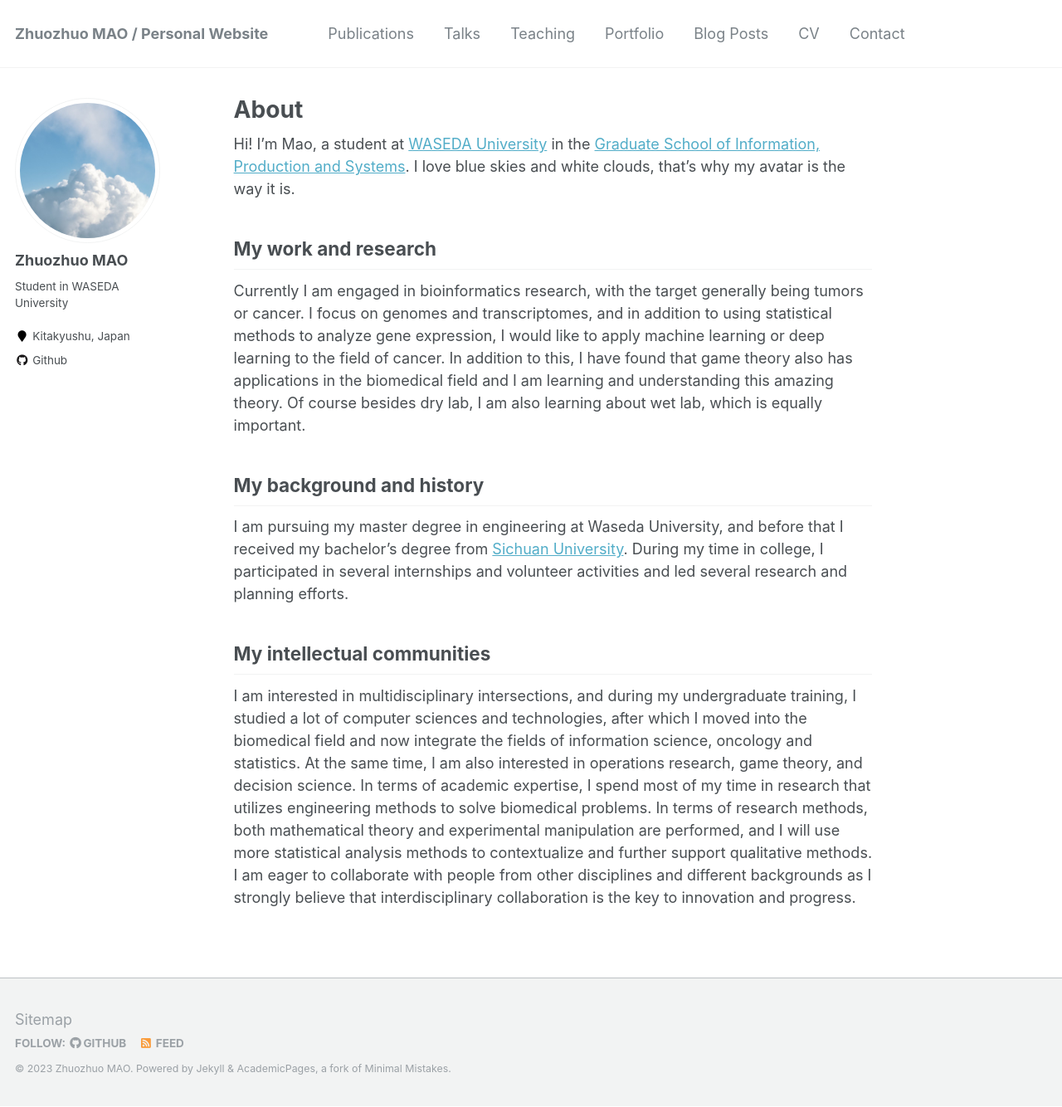
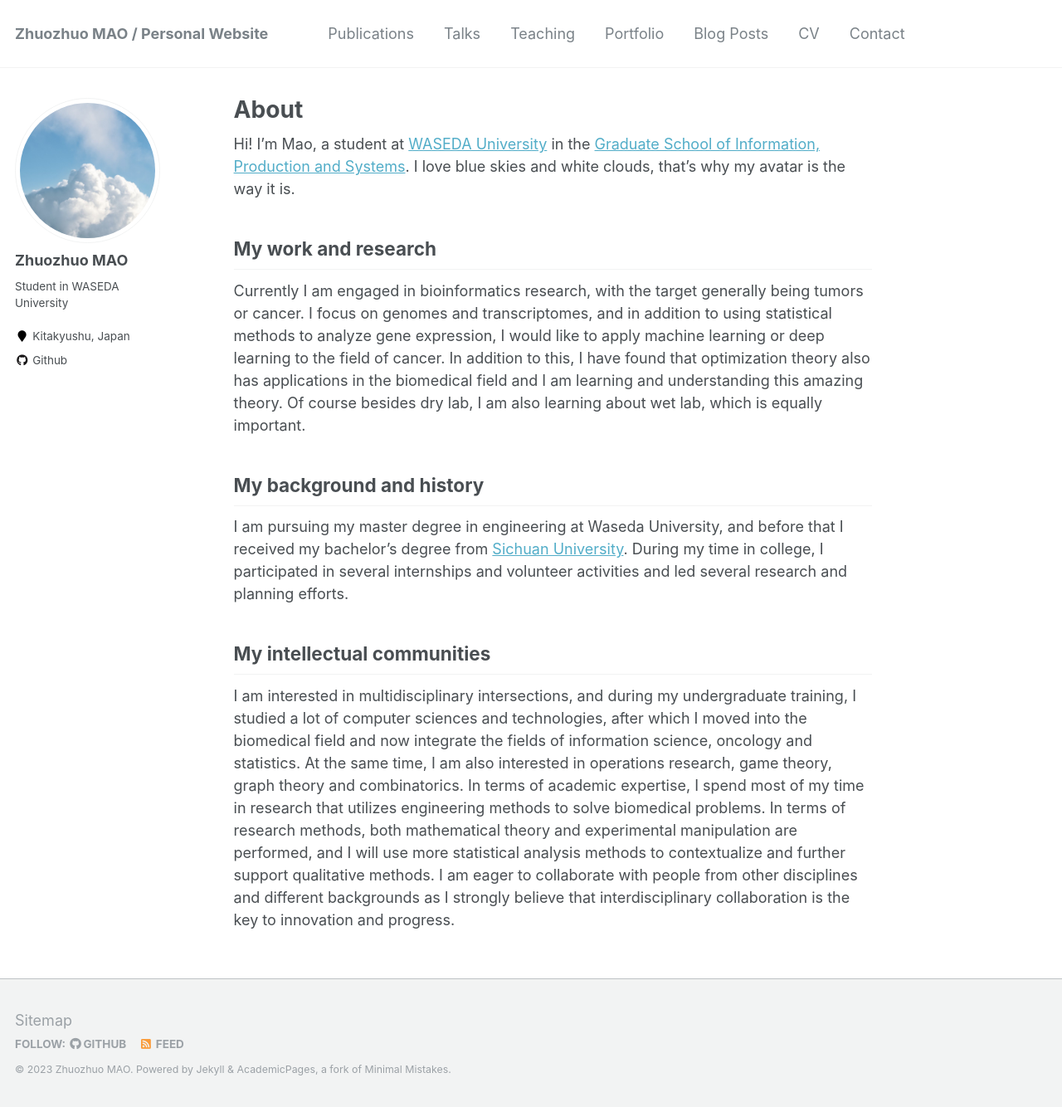
Before and after one commit to zhzhmao/zhzhmao.github.io, a Jekyll site: the page built from _pages/about.md, in a window 1280 px wide and 1334 px high. Shown: the whole window at 83% size. Built offline with Jekyll 4.4.1, drawn with Linux system fonts in a browser that asks for light colours.

Commit message:
modified:   _pages/about.md

```diff
--- a/_pages/about.md
+++ b/_pages/about.md
@@ -11,10 +11,10 @@ redirect_from:
 Hi! I'm Mao, a student at [WASEDA University](https://www.waseda.jp/top/en/) in the [Graduate School of Information, Production and Systems](https://www.waseda.jp/fsci/gips/en/). I love blue skies and white clouds, that's why my avatar is the way it is.
 
 ## My work and research
-Currently I am engaged in bioinformatics research, with the target generally being tumors or cancer. I focus on genomes and transcriptomes, and in addition to using statistical methods to analyze gene expression, I would like to apply machine learning or deep learning to the field of cancer. In addition to this, I have found that game theory also has applications in the biomedical field and I am learning and understanding this amazing theory. Of course besides dry lab, I am also learning about wet lab, which is equally important.
+Currently I am engaged in bioinformatics research, with the target generally being tumors or cancer. I focus on genomes and transcriptomes, and in addition to using statistical methods to analyze gene expression, I would like to apply machine learning or deep learning to the field of cancer. In addition to this, I have found that optimization theory also has applications in the biomedical field and I am learning and understanding this amazing theory. Of course besides dry lab, I am also learning about wet lab, which is equally important.
 
 ## My background and history
 I am pursuing my master degree in engineering at Waseda University, and before that I received my bachelor's degree from [Sichuan University](https://en.scu.edu.cn/). During my time in college, I participated in several internships and volunteer activities and led several research and planning efforts.
 
 ## My intellectual communities
-I am interested in multidisciplinary intersections, and during my undergraduate training, I studied a lot of computer sciences and technologies, after which I moved into the biomedical field and now integrate the fields of information science, oncology and statistics. At the same time, I am also interested in operations research, game theory, and decision science. In terms of academic expertise, I spend most of my time in research that utilizes engineering methods to solve biomedical problems. In terms of research methods, both mathematical theory and experimental manipulation are performed, and I will use more statistical analysis methods to contextualize and further support qualitative methods. I am eager to collaborate with people from other disciplines and different backgrounds as I strongly believe that interdisciplinary collaboration is the key to innovation and progress.
+I am interested in multidisciplinary intersections, and during my undergraduate training, I studied a lot of computer sciences and technologies, after which I moved into the biomedical field and now integrate the fields of information science, oncology and statistics. At the same time, I am also interested in operations research, game theory, graph theory and combinatorics. In terms of academic expertise, I spend most of my time in research that utilizes engineering methods to solve biomedical problems. In terms of research methods, both mathematical theory and experimental manipulation are performed, and I will use more statistical analysis methods to contextualize and further support qualitative methods. I am eager to collaborate with people from other disciplines and different backgrounds as I strongly believe that interdisciplinary collaboration is the key to innovation and progress.
```
